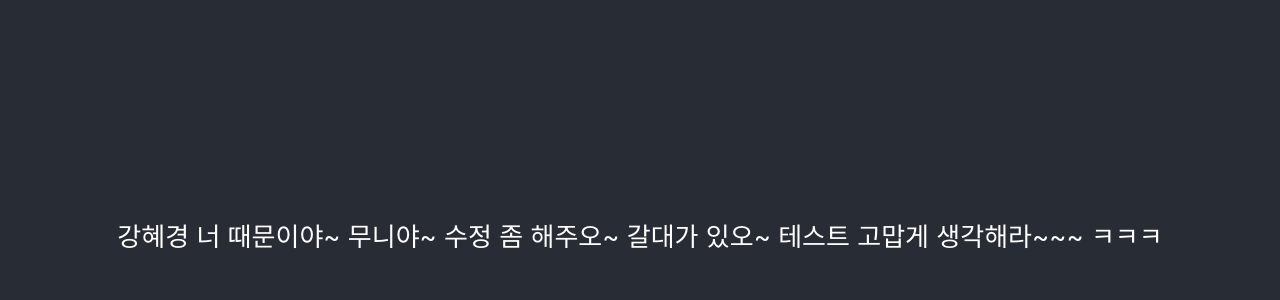
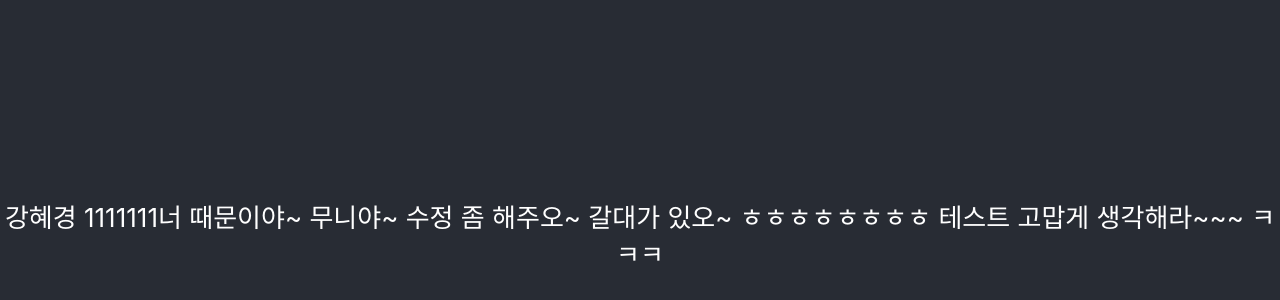
Before and after one commit to jieun-Seo/gitgittest, a React (Create React App) app: page / in a window 1280 px wide. Shown: the part 166-466 px from the top of the page. Built offline with nearby package versions, Linux system fonts and the light colour scheme.

Commit message:
Update App.js
수정

```diff
--- a/src/App.js
+++ b/src/App.js
@@ -5,8 +5,9 @@ function App() {
   return (
     <div className="App">
       <header className="App-header">
-        강혜경 너 때문이야~ 무니야~
+        강혜경 1111111너 때문이야~ 무니야~
         수정 좀 해주오~ 갈대가 있오~
+        ㅎㅎㅎㅎㅎㅎㅎㅎ
         테스트 고맙게 생각해라~~~ ㅋㅋㅋ
       </header>
     </div>
```
